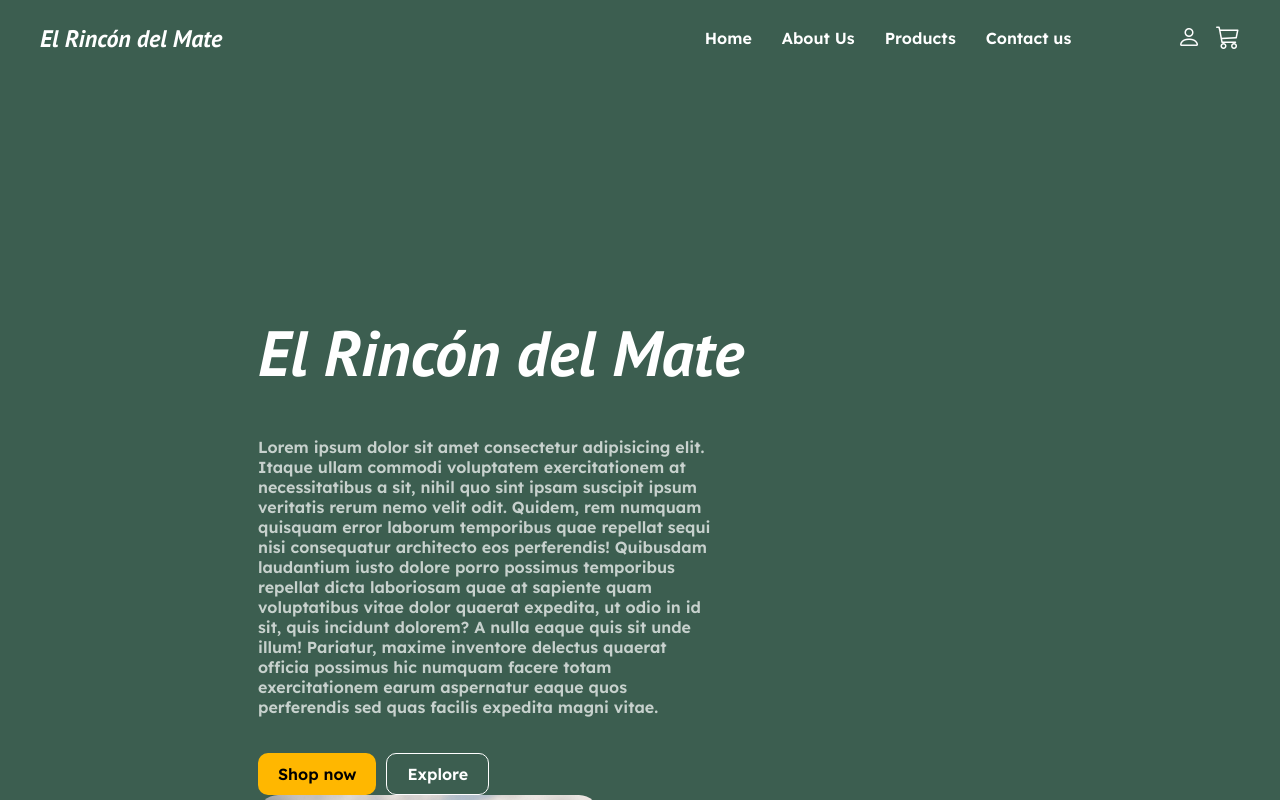
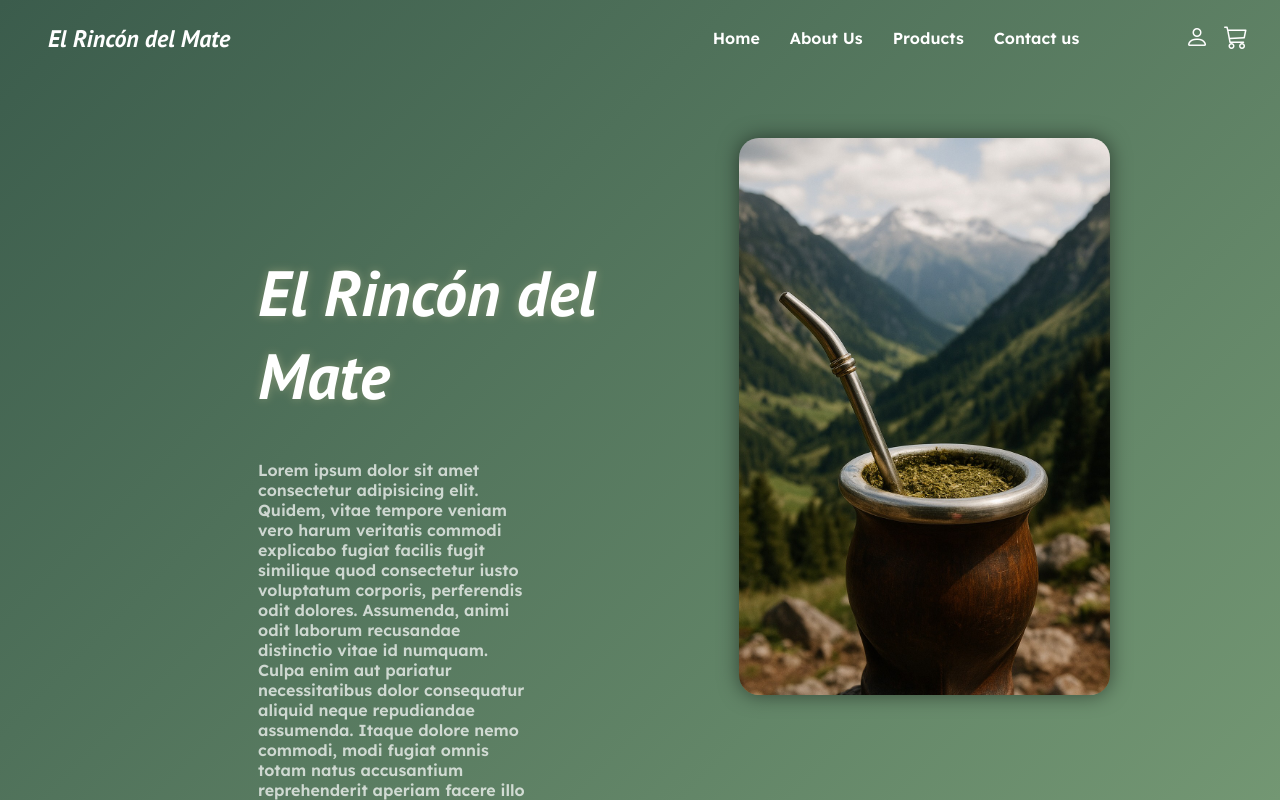
Before and after one commit to alejoalbornoz/Mates-E-Commerce, a React (Vite) app: page / in a window 1280 px wide. Shown: the top 800 px of the page. Built offline with nearby package versions, Linux system fonts and the light colour scheme.

Commit message:
Update Home

```diff
--- a/package.json
+++ b/package.json
@@ -11,6 +11,7 @@
   },
   "dependencies": {
     "bootstrap-icons": "^1.11.3",
+    "framer-motion": "^12.7.4",
     "react": "^19.0.0",
     "react-dom": "^19.0.0"
   },
--- a/src/App.css
+++ b/src/App.css
@@ -1,4 +1,6 @@
 body{
-  background-color: #3c5e50;
+  /* background: linear-gradient(135deg, #2e4f45, #4a7062); */
+  background: linear-gradient(135deg, #3b5c4c, #8aaf83);
+
   scroll-behavior: smooth;
 }
--- a/src/App.jsx
+++ b/src/App.jsx
@@ -1,7 +1,8 @@
 
 import './App.css'
 import Navbar from "/src/components/Navbar.jsx"
-import Home from "/src/pages/Home.jsx"
+import Home from "/src/pages/Home/Home.jsx"
+import SliderProducts from  "/src/pages/SliderProducts/SliderProducts.jsx"
 
 function App() {
 
@@ -10,6 +11,7 @@ function App() {
     <>
       <Navbar/>
       <Home/>
+      <SliderProducts/>
     </>
   )
 }
--- a/src/Components/Navbar.module.css
+++ b/src/Components/Navbar.module.css
@@ -1,6 +1,7 @@
 .menubar {
   width: 100%;
   background-color: transparent;
+  position: fixed
 }
 
 .enlaces {
--- a/src/pages/Home.jsx
+++ /dev/null
@@ -1,35 +0,0 @@
-import style from "./Home.module.css";
-
-function Home() {
-  return (
-    <div className={style.containerHome}>
-      <div className={style.textHome}>
-        <h1>El Rincón del Mate</h1>
-
-        <p>
-          Lorem ipsum dolor sit amet consectetur adipisicing elit. Itaque ullam
-          commodi voluptatem exercitationem at necessitatibus a sit, nihil quo
-          sint ipsam suscipit ipsum veritatis rerum nemo velit odit. Quidem, rem
-          numquam quisquam error laborum temporibus quae repellat sequi nisi
-          consequatur architecto eos perferendis! Quibusdam laudantium iusto
-          dolore porro possimus temporibus repellat dicta laboriosam quae at
-          sapiente quam voluptatibus vitae dolor quaerat expedita, ut odio in id
-          sit, quis incidunt dolorem? A nulla eaque quis sit unde illum!
-          Pariatur, maxime inventore delectus quaerat officia possimus hic
-          numquam facere totam exercitationem earum aspernatur eaque quos
-          perferendis sed quas facilis expedita magni vitae.
-        </p>
-      </div>
-      <div className={style.btnShopHome}>
-        <button className={style.btnShopNow}>Shop now</button>
-        <button className={style.btnExplore}>Explore</button>
-      </div>
-
-      <div className={style.imgMajor}>
-        <img src="/matemontaña.jpg" alt="" />
-      </div>
-    </div>
-  );
-}
-
-export default Home;
--- /dev/null
+++ b/src/pages/Home/Home.jsx
@@ -0,0 +1,24 @@
+import style from "./Home.module.css";
+
+function Home() {
+  return (
+    <div className={style.containerHome}>
+      <div className={style.leftSide}>
+        <div className={style.textHome}>
+          <h1>El Rincón del Mate</h1>
+          <p>Lorem ipsum dolor sit amet consectetur adipisicing elit. Quidem, vitae tempore veniam vero harum veritatis commodi explicabo fugiat facilis fugit similique quod consectetur iusto voluptatum corporis, perferendis odit dolores. Assumenda, animi odit laborum recusandae distinctio vitae id numquam. Culpa enim aut pariatur necessitatibus dolor consequatur aliquid neque repudiandae assumenda. Itaque dolore nemo commodi, modi fugiat omnis totam natus accusantium reprehenderit aperiam facere illo consequuntur, neque, nesciunt dolorem? Explicabo quae provident a impedit! Repellendus animi consequatur ab facere nam repellat distinctio accusantium qui minima sint! Nulla, quisquam natus a dolor neque harum, repudiandae laborum perspiciatis quos officiis exercitationem nam. Debitis, voluptas.</p>
+        </div>
+        <div className={style.btnShopHome}>
+          <button className={style.btnShopNow}>Shop now</button>
+          <button className={style.btnExplore}>Explore</button>
+        </div>
+      </div>
+
+      <div className={style.imgMajor}>
+        <img src="/matemontaña.jpg" alt="" />
+      </div>
+    </div>
+  );
+}
+
+export default Home;
--- a/src/pages/Home.module.css
+++ b/src/pages/Home/Home.module.css
@@ -1,13 +1,15 @@
 .containerHome {
   display: flex;
-  flex-direction: column;
-  align-items: center;
-  justify-content: flex-start;
+  flex-direction: row; /* cambia de column a row */
+  align-items: flex-start;
+  justify-content: space-between;
   padding-top: 200px;
-  height: 100vh;
-  width: 60%;
+  height: 80vh;
+  width: 80%;
   margin-left: 250px;
+  gap: 20px;
 }
+
 
 .textHome {
   font-family: "Lexend", sans-serif;
@@ -18,6 +20,11 @@
   font-family: "PT Sans", sans-serif;
   font-weight: 700;
   color: #ffffff;
+  text-shadow: 0 0 10px rgba(255, 235, 175, 0.3);
+  /* text-shadow: 2px 2px 8px rgba(255, 255, 255, 0.1); */
+
+
+
   font-style: italic;
   text-align: left;
 }
@@ -75,7 +82,18 @@
 
 
 .imgMajor img{
-  width: 45%;
+  width: 70%;
   height: auto;
   border-radius: 20px;
+  margin-top: -70px;
+  margin-right: 140px;
+  box-shadow: 0px 0px 20px rgba(0, 0, 0, 0.5);
+
 }
+
+.leftSide {
+  display: flex;
+  flex-direction: column;
+  width: 100%;
+
+}
--- /dev/null
+++ b/src/pages/SliderProducts/SliderProducts.jsx
@@ -0,0 +1,12 @@
+import style from "./SliderProducts.module.css";
+
+
+
+function SliderProducts() {
+  return (
+    <div className={style.containerSlider}>
+    </div>
+  );
+}
+
+export default SliderProducts;
--- /dev/null
+++ b/src/pages/SliderProducts/SliderProducts.module.css
@@ -0,0 +1,5 @@
+.containerSlider{
+    width: auto;
+    height: 100vh;
+
+}
```
Also changed, not shown: 1 other file (tests, documents, lock files or other folders).
